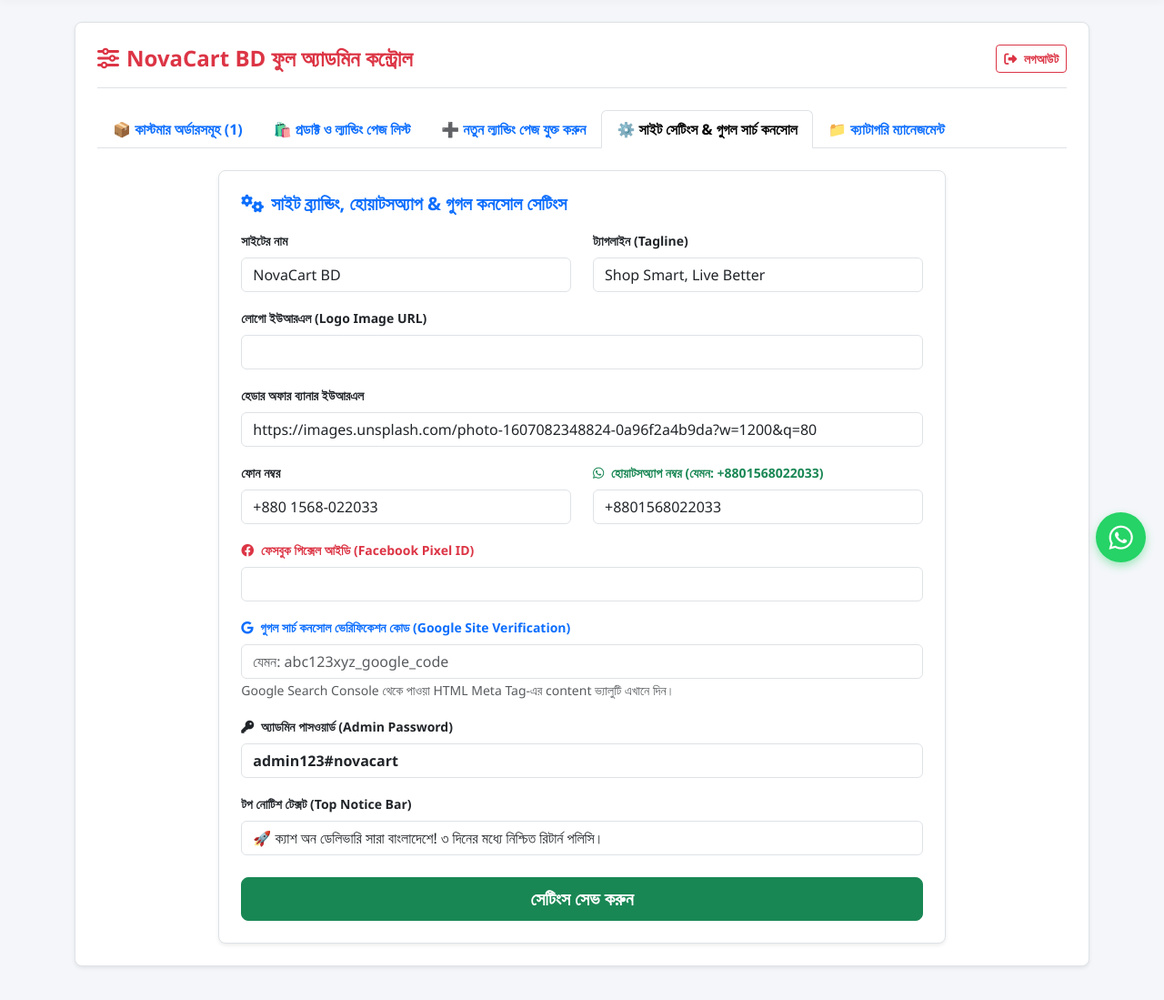
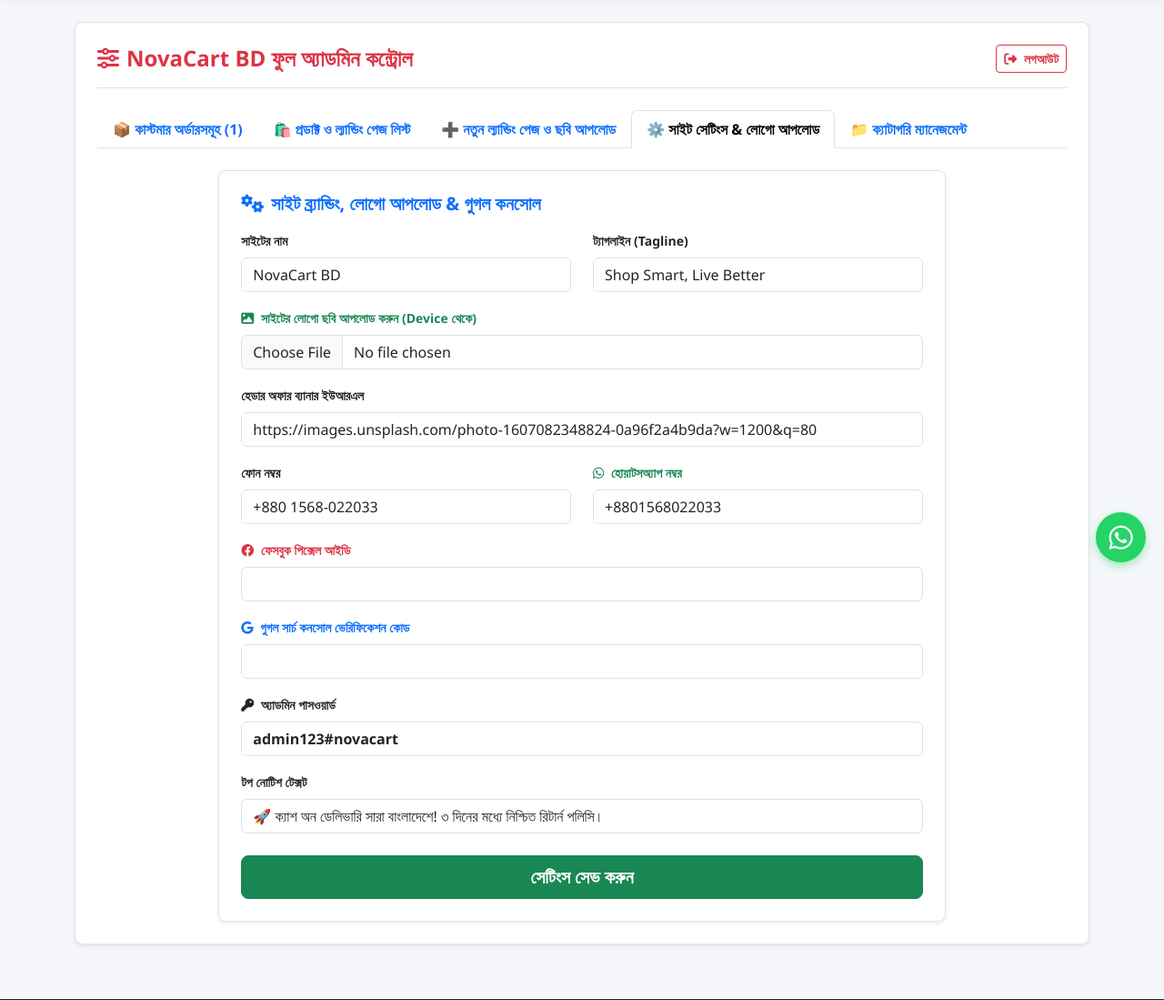
Before and after one commit to WebsiteMaker9876/NovaCartBd, a Flask app: page /admin in a window 1280 px wide, after a click on "⚙️ সাইট সেটিংস & লোগো আপলোড". Shown: the part 102-1201 px from the top of the page at 91% size. Run offline with Flask 3, Linux system fonts and the light colour scheme; the visitor is signed in with stand-in values (Sample User, id 1); data comes from the database, SQL or seed files in the repository; tables that the repository leaves empty hold one stand-in row (values such as "Sample post"); some libraries are stand-ins or nearby versions.

Commit message:
Add files via upload

```diff
--- a/templates/admin.html
+++ b/templates/admin.html
@@ -24,10 +24,10 @@
         <button class="nav-link fw-bold" data-bs-toggle="tab" data-bs-target="#products">🛍️ প্রডাক্ট ও ল্যান্ডিং পেজ লিস্ট</button>
       </li>
       <li class="nav-item">
-        <button class="nav-link fw-bold" data-bs-toggle="tab" data-bs-target="#add">➕ নতুন ল্যান্ডিং পেজ যুক্ত করুন</button>
+        <button class="nav-link fw-bold" data-bs-toggle="tab" data-bs-target="#add">➕ নতুন ল্যান্ডিং পেজ ও ছবি আপলোড</button>
       </li>
       <li class="nav-item">
-        <button class="nav-link fw-bold" data-bs-toggle="tab" data-bs-target="#settings">⚙️ সাইট সেটিংস & গুগল সার্চ কনসোল</button>
+        <button class="nav-link fw-bold" data-bs-toggle="tab" data-bs-target="#settings">⚙️ সাইট সেটিংস & লোগো আপলোড</button>
       </li>
       <li class="nav-item">
         <button class="nav-link fw-bold" data-bs-toggle="tab" data-bs-target="#category">📁 ক্যাটাগরি ম্যানেজমেন্ট</button>
@@ -71,12 +71,12 @@
         </div>
       </div>
 
-      <!-- Site Settings & SEO Tab -->
+      <!-- Site Settings & Logo Upload Tab -->
       <div class="tab-pane fade" id="settings">
         <div class="col-md-9 mx-auto">
             <div class="card p-4 border shadow-sm rounded-3">
-                <h5 class="fw-bold mb-3 text-primary"><i class="fa-solid fa-gears me-2"></i>সাইট ব্র্যান্ডিং, হোয়াটসঅ্যাপ & গুগল কনসোল সেটিংস</h5>
-                <form action="/admin" method="POST">
+                <h5 class="fw-bold mb-3 text-primary"><i class="fa-solid fa-gears me-2"></i>সাইট ব্র্যান্ডিং, লোগো আপলোড & গুগল কনসোল</h5>
+                <form action="/admin" method="POST" enctype="multipart/form-data">
                     <input type="hidden" name="action" value="update_settings">
                     <div class="row">
                         <div class="col-md-6 mb-3">
@@ -90,8 +90,14 @@
                     </div>
 
                     <div class="mb-3">
-                        <label class="form-label small fw-bold">লোগো ইউআরএল (Logo Image URL)</label>
-                        <input type="text" name="logo_url" class="form-control" value="{{ settings.logo_url }}">
+                        <label class="form-label small fw-bold text-success"><i class="fa-solid fa-image me-1"></i> সাইটের লোগো ছবি আপলোড করুন (Device থেকে)</label>
+                        <input type="file" name="logo_file" class="form-control" accept="image/*">
+                        {% if settings.logo_url %}
+                        <div class="mt-2">
+                            <small class="text-muted">বর্তমান লোগো:</small><br>
+                            <img src="{{ settings.logo_url }}" height="35" class="border rounded bg-light p-1">
+                        </div>
+                        {% endif %}
                     </div>
 
                     <div class="mb-3">
@@ -105,29 +111,28 @@
                             <input type="text" name="phone" class="form-control" value="{{ settings.phone }}">
                         </div>
                         <div class="col-md-6 mb-3">
-                            <label class="form-label small fw-bold text-success"><i class="fa-brands fa-whatsapp me-1"></i> হোয়াটসঅ্যাপ নম্বর (যেমন: +8801568022033)</label>
+                            <label class="form-label small fw-bold text-success"><i class="fa-brands fa-whatsapp me-1"></i> হোয়াটসঅ্যাপ নম্বর</label>
                             <input type="text" name="whatsapp" class="form-control" value="{{ settings.whatsapp }}">
                         </div>
                     </div>
 
                     <div class="mb-3">
-                        <label class="form-label small fw-bold text-danger"><i class="fa-brands fa-facebook me-1"></i> ফেসবুক পিক্সেল আইডি (Facebook Pixel ID)</label>
+                        <label class="form-label small fw-bold text-danger"><i class="fa-brands fa-facebook me-1"></i> ফেসবুক পিক্সেল আইডি</label>
                         <input type="text" name="fb_pixel_id" class="form-control" value="{{ settings.fb_pixel_id }}">
                     </div>
 
                     <div class="mb-3">
-                        <label class="form-label small fw-bold text-primary"><i class="fa-brands fa-google me-1"></i> গুগল সার্চ কনসোল ভেরিফিকেশন কোড (Google Site Verification)</label>
-                        <input type="text" name="google_site_verification" class="form-control" placeholder="যেমন: abc123xyz_google_code" value="{{ settings.google_site_verification }}">
-                        <small class="text-muted">Google Search Console থেকে পাওয়া HTML Meta Tag-এর content ভ্যালুটি এখানে দিন।</small>
+                        <label class="form-label small fw-bold text-primary"><i class="fa-brands fa-google me-1"></i> গুগল সার্চ কনসোল ভেরিফিকেশন কোড</label>
+                        <input type="text" name="google_site_verification" class="form-control" value="{{ settings.google_site_verification }}">
                     </div>
 
                     <div class="mb-3">
-                        <label class="form-label small fw-bold text-dark"><i class="fa-solid fa-key me-1"></i> অ্যাডমিন পাসওয়ার্ড (Admin Password)</label>
+                        <label class="form-label small fw-bold text-dark"><i class="fa-solid fa-key me-1"></i> অ্যাডমিন পাসওয়ার্ড</label>
                         <input type="text" name="admin_password" class="form-control fw-bold" value="{{ settings.admin_password }}" required>
                     </div>
 
                     <div class="mb-3">
-                        <label class="form-label small fw-bold">টপ নোটিশ টেক্সট (Top Notice Bar)</label>
+                        <label class="form-label small fw-bold">টপ নোটিশ টেক্সট</label>
                         <input type="text" name="notice_text" class="form-control" value="{{ settings.notice_text }}">
                     </div>
 
@@ -162,12 +167,12 @@
         </div>
       </div>
 
-      <!-- Add Product & Landing Page Tab -->
+      <!-- Add Product & Image Upload Tab -->
       <div class="tab-pane fade" id="add">
         <div class="col-md-9 mx-auto">
             <div class="card p-4 border shadow-sm rounded-3">
-                <h5 class="fw-bold mb-3 text-danger"><i class="fa-solid fa-file-circle-plus me-2"></i>নতুন প্রডাক্ট ও কাস্টম ল্যান্ডিং পেজ তৈরি করুন</h5>
-                <form action="/admin" method="POST">
+                <h5 class="fw-bold mb-3 text-danger"><i class="fa-solid fa-file-circle-plus me-2"></i>কম্পিউটার/মোবাইল থেকে সরাসরি ছবি আপলোড করে ল্যান্ডিং পেজ তৈরি করুন</h5>
+                <form action="/admin" method="POST" enctype="multipart/form-data">
                     <input type="hidden" name="action" value="add_product">
                     <div class="row">
                         <div class="col-md-6 mb-3">
@@ -185,7 +190,7 @@
                     </div>
 
                     <div class="mb-3">
-                        <label class="form-label small fw-bold">প্রডাক্টের নাম (টাইটেল অনুযায়ী স্বয়ংক্রিয় লিংক/Slug তৈরি হবে)</label>
+                        <label class="form-label small fw-bold">প্রডাক্টের নাম</label>
                         <input type="text" name="name" class="form-control fw-bold" placeholder="যেমন: Electric Small Duck Climbing Stairs Toy" required>
                     </div>
 
@@ -200,20 +205,22 @@
                         </div>
                     </div>
 
-                    <div class="mb-3">
-                        <label class="form-label small fw-bold">মেইন কভার ছবির লিংক (Main Image URL)</label>
-                        <input type="text" name="image" class="form-control" placeholder="https://i.imgur.com/main.jpg" required>
+                    <div class="mb-3 bg-light p-3 border rounded">
+                        <label class="form-label small fw-bold text-success"><i class="fa-solid fa-image me-1"></i> ১. প্রধান কভার ছবি আপলোড করুন (Device থেকে ফাইল সিলেক্ট করুন)</label>
+                        <input type="file" name="image_file" class="form-control" accept="image/*">
+                        <small class="text-muted d-block mt-1">অথবা চাইলে ছবির ডিরেক্ট লিংকও নিচে দিতে পারেন:</small>
+                        <input type="text" name="image_url" class="form-control form-control-sm mt-1" placeholder="https://...">
                     </div>
 
-                    <div class="mb-3">
-                        <label class="form-label small fw-bold text-primary"><i class="fa-solid fa-images me-1"></i> স্লাইডারের জন্য অতিরিক্ত ছবির লিংক (কমা দিয়ে আলাদা করুন)</label>
-                        <textarea name="gallery_images" class="form-control" rows="2" placeholder="https://i.imgur.com/img1.jpg, https://i.imgur.com/img2.jpg"></textarea>
-                        <small class="text-muted">ল্যান্ডিং পেজের শীর্ষে স্মুথ স্লাইডারে ছবিগুলো একা একাই পরিবর্তন হতে থাকবে।</small>
+                    <div class="mb-3 bg-light p-3 border rounded">
+                        <label class="form-label small fw-bold text-primary"><i class="fa-solid fa-images me-1"></i> ২. স্লাইডারের জন্য একাধিক ছবি একসাথে সিলেক্ট করুন (Multiple Images)</label>
+                        <input type="file" name="gallery_files" class="form-control" accept="image/*" multiple>
+                        <small class="text-muted d-block mt-1">একাধিক ছবি সিলেক্ট করতে আপনার ডিভাইস থেকে একসাথে একাধিক ছবি মার্ক করুন।</small>
                     </div>
 
                     <div class="mb-3">
                         <label class="form-label small fw-bold text-success"><i class="fa-solid fa-list-check me-1"></i> প্রডাক্টের বিশেষ বৈশিষ্ট্য/হাইলাইটস (পাইপ | দিয়ে আলাদা করুন)</label>
-                        <input type="text" name="features" class="form-control" placeholder="যেমন: ১০০% অরিজিনাল|হাই কোয়ালিটি বিএসপিএ প্লাস্টিক|১ বছরের ওয়ারেন্টি">
+                        <input type="text" name="features" class="form-control" placeholder="যেমন: ১০০% অরিজিনাল|হাই কোয়ালিটি প্লাস্টিক|১ বছরের ওয়ারেন্টি">
                     </div>
 
                     <div class="mb-3">
--- a/templates/base.html
+++ b/templates/base.html
@@ -8,7 +8,6 @@
     <meta name="description" content="{% block meta_desc %}বাংলাদেশের অন্যতম বিশ্বস্ত ই-কমার্স শপ {{ site_settings.site_name }}। ক্যাশ অন ডেলিভারিতে অরিজিনাল প্রডাক্ট অর্ডার করুন।{% endblock %}">
 
     {% if site_settings.google_site_verification %}
-    <!-- Google Search Console Verification Meta Tag -->
     <meta name="google-site-verification" content="{{ site_settings.google_site_verification }}" />
     {% endif %}
 
@@ -45,7 +44,6 @@
         .brand-logo-img { max-height: 45px; object-fit: contain; }
         .brand-text { font-size: 26px; font-weight: 900; color: var(--primary-color); text-decoration: none; }
 
-        /* Premium WhatsApp Floating Button & Header Icon */
         .whatsapp-icon-btn {
             display: inline-flex;
             align-items: center;
@@ -75,7 +73,6 @@
             font-size: 30px;
         }
 
-        /* Redesigned Modern Responsive Grid Categories */
         .category-grid-box {
             display: grid;
             grid-template-columns: repeat(auto-fill, minmax(105px, 1fr));
@@ -144,7 +141,6 @@
         </div>
     </div>
 
-    <!-- Header with Clean WhatsApp Icon -->
     <header class="main-header sticky-top">
         <div class="container d-flex justify-content-between align-items-center">
             <a href="/" class="d-flex align-items-center text-decoration-none">
@@ -168,7 +164,6 @@
         {% block content %}{% endblock %}
     </div>
 
-    <!-- Floating WhatsApp Button -->
     <a href="https://wa.me/{{ site_settings.whatsapp|replace('+', '')|replace(' ', '') }}" target="_blank" class="whatsapp-icon-btn floating-wa-btn" title="Need Help? Chat on WhatsApp">
         <i class="fa-brands fa-whatsapp"></i>
     </a>
--- a/templates/index.html
+++ b/templates/index.html
@@ -12,7 +12,6 @@
 </div>
 {% endif %}
 
-<!-- Redesigned Modern Mobile-Friendly Grid Categories -->
 <div class="bg-white p-3 rounded-3 shadow-sm mb-4 border">
     <div class="d-flex align-items-center justify-content-between mb-3">
         <h6 class="fw-bold m-0 text-uppercase text-secondary" style="font-size: 13px;"><i class="fa-solid fa-layer-group text-danger me-1"></i> প্রডাক্ট ক্যাটাগরি সমূহ</h6>
```
Also changed, not shown: templates/landing_page.html (+0 -10 lines).
